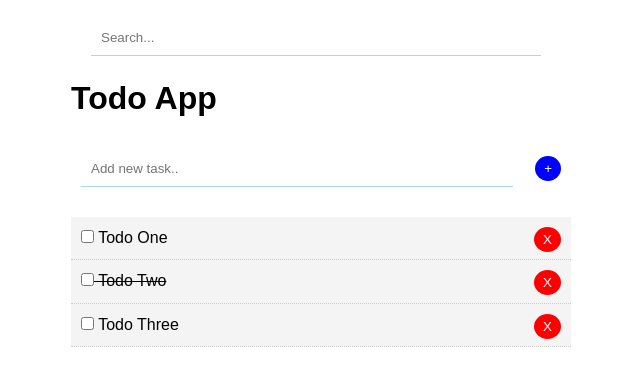
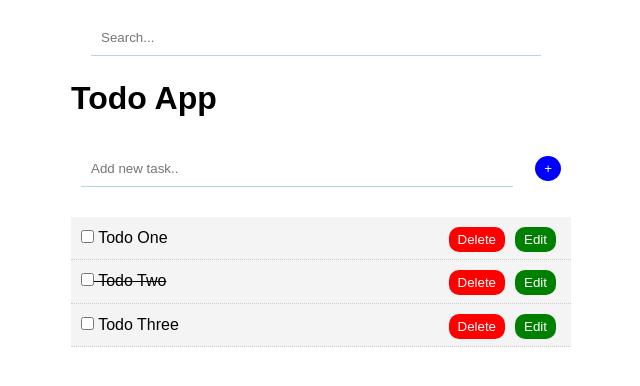
Before and after one commit to CLantigua2/vue-todo-list, a Vue app: page / in a window 1280 px wide. Shown: the top 386 px of the page, without its empty margins (319-959 px from the left). Built offline with nearby package versions, Linux system fonts and the light colour scheme.

Commit message:
added ugly green edit button

```diff
--- a/src/App.vue
+++ b/src/App.vue
@@ -56,6 +56,7 @@ export default {
         title: this.newTodo,
         completed: false
       });
+      return (this.newTodo = "");
     }
   },
   computed: {
--- a/src/components/TodoItem.vue
+++ b/src/components/TodoItem.vue
@@ -3,7 +3,8 @@
     <p>
       <input type="checkbox" v-on:change="markComplete">
       {{todo.title}}
-      <button @click="$emit('del-todo', todo.id)" class="del">X</button>
+      <button @click="$emit('edit-todo', todo.id, todo.title)" class="edit">Edit</button>
+      <button @click="$emit('del-todo', todo.id)" class="del">Delete</button>
     </p>
   </div>
 </template>
@@ -36,7 +37,18 @@ export default {
   color: #fff;
   border: none;
   padding: 5px 9px;
-  border-radius: 50%;
+  border-radius: 10px;
+  margin: 0 5px;
+  cursor: pointer;
+  float: right;
+}
+.edit {
+  background: green;
+  color: #fff;
+  border: none;
+  padding: 5px 9px;
+  margin: 0 5px;
+  border-radius: 10px;
   cursor: pointer;
   float: right;
 }
```
